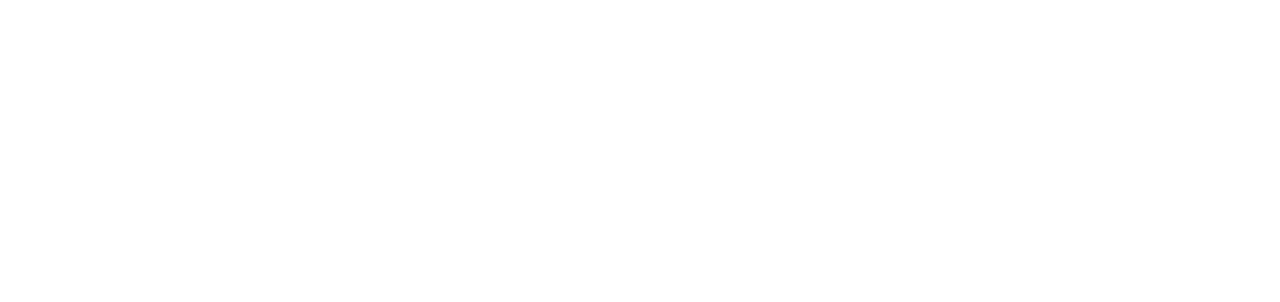
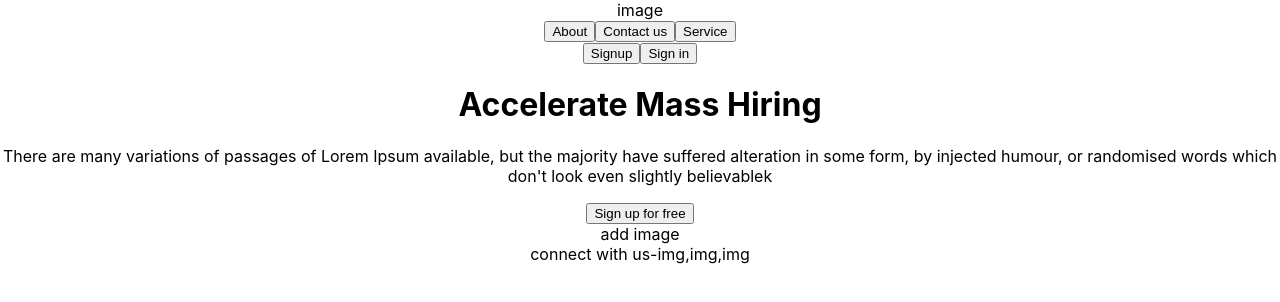
Before and after one commit to donjoshi/sigma_project, a React (Create React App) app in the folder sigma/: page /home in a window 1280 px wide. Before the commit this address had no page. Shown: the top 302 px of the page. Built offline with nearby package versions, Linux system fonts and the light colour scheme.

Commit message:
committed

```diff
--- a/sigma/src/App.js
+++ b/sigma/src/App.js
@@ -1,12 +1,19 @@
 import "./App.css";
 import { Routes, Route } from "react-router-dom";
 import NavbarMain from "./components/navbar-main/navbar-main";
+import Home from "./pages/home/home";
+import Page1 from "./pages/page1/page1";
+import Navbar from "./components/navbar/navbar";
+
 
 function App() {
   return (
     <div className="App">
       <Routes>
-        <Route path="/" element={<NavbarMain />} />
+        <Route path="/" element={<Navbar />} />
+        <Route path="/home" element={<Home />} />
+        <Route path="/page1" element={<Page1/>} />
+
       </Routes>
     </div>
   );
--- /dev/null
+++ b/sigma/src/components/footer/footer.jsx
@@ -0,0 +1,10 @@
+import React from 'react'
+
+export default function Footer() {
+  return (
+    <div className='main'>
+        connect with us-img,img,img
+
+    </div>
+  )
+}
--- /dev/null
+++ b/sigma/src/components/navbar/navbar.jsx
@@ -0,0 +1,19 @@
+import React from 'react'
+
+export default function Navbar() {
+  return (
+    <div className='main-container'>
+        <div className="logo">
+            image-logo
+        </div>
+
+        <div className="rest">
+            <span>Home</span>
+            <span>About</span>
+            <span>Contact us</span>
+            <span>Service</span>
+        </div>
+
+    </div>
+  )
+}
--- /dev/null
+++ b/sigma/src/pages/home/home.jsx
@@ -0,0 +1,33 @@
+import React from 'react'
+import NavbarMain from '../../components/navbar-main/navbar-main'
+import Footer from '../../components/footer/footer'
+
+export default function Home() {
+  return (
+    <div className='main-container'>
+        <div>
+            <NavbarMain />
+        </div>
+
+        <div className="content">
+            <div className="description">
+                <h1>Accelerate Mass Hiring</h1>
+                <p>There are many variations of passages of Lorem Ipsum available, but the majority have suffered alteration in some form, by injected humour, or randomised words which don't look even slightly believablek</p>
+
+                <button className="Signup">Sign up for free</button>
+
+            </div>
+
+            <div className="image">
+                add image
+            </div>
+        </div>
+
+        <div className="footer">
+            <Footer />
+        </div>
+
+
+    </div>
+  )
+}
--- /dev/null
+++ b/sigma/src/pages/page1/page1.jsx
@@ -0,0 +1,16 @@
+import React from 'react'
+import Navbar from '../../components/navbar/navbar'
+
+export default function Page1() {
+  return (
+    <div className="main-container">
+        <div>
+            <Navbar />
+        </div>
+
+        div.
+
+
+    </div>
+  )
+}
```
Also changed, not shown: sigma/src/components/footer/footer.css (added), sigma/src/components/navbar/navbar.css (added), sigma/src/pages/home/home.css (added), sigma/src/pages/page1/page1.css (added).
